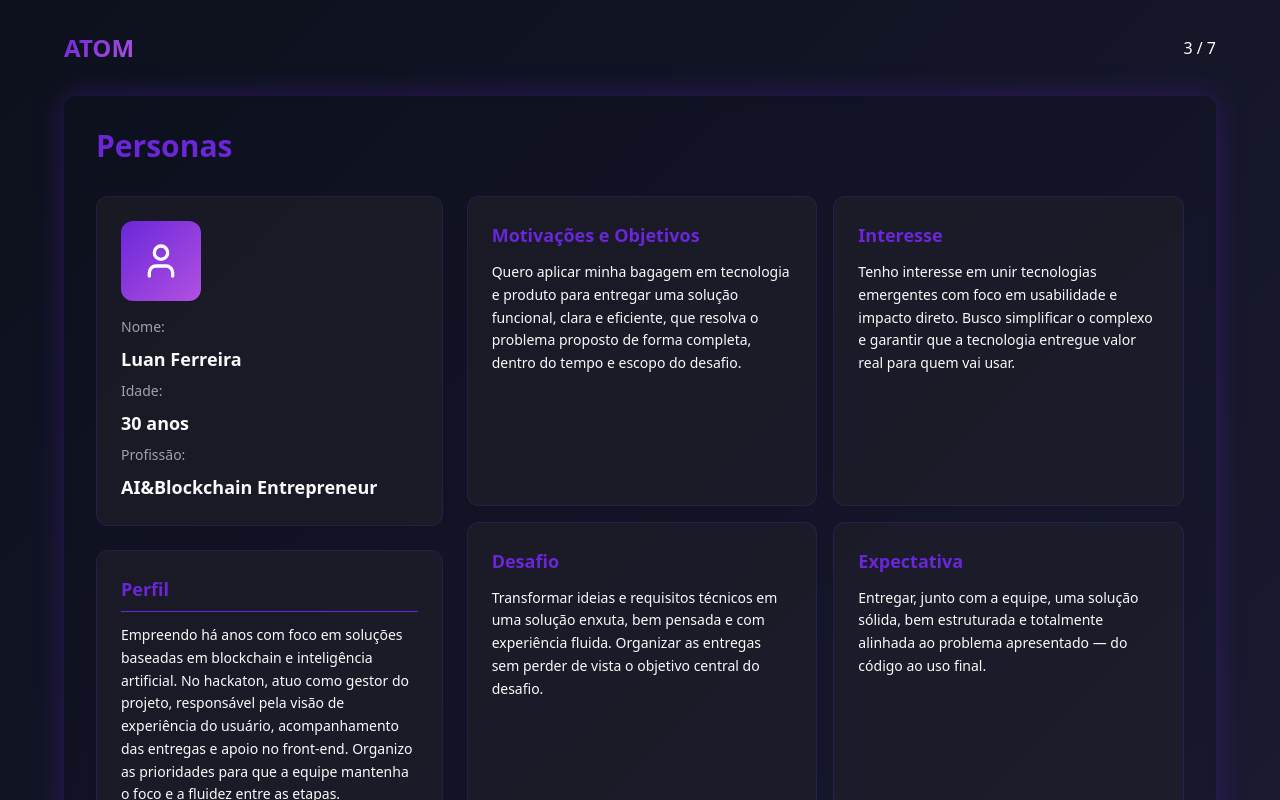
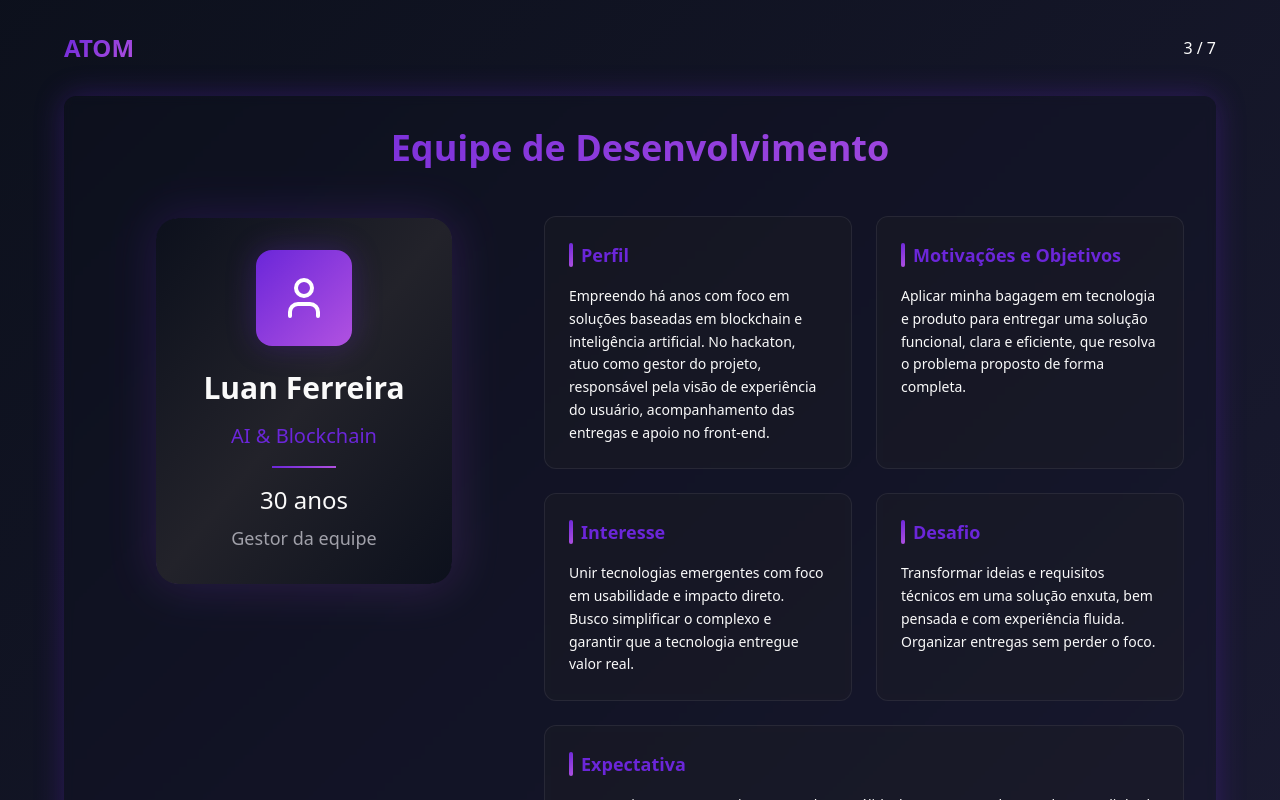
Before and after one commit to ThiagoSantosSouza/token-swap-roadmap, a React (Vite) app: page / in a window 1280 px wide. Both pictures are taken after a click on the button 620 px from the left and 790 px from the top of the page. Shown: the top 800 px of the page. Built offline with nearby package versions, Linux system fonts and the light colour scheme.

Commit message:
Refactor: Improve PersonasSlide design
Improved the design of the PersonasSlide, incorporating the provided card image as inspiration. Enhanced the layout, fonts, and overall design for a cleaner aesthetic.

```diff
--- a/src/components/Presentation.tsx
+++ b/src/components/Presentation.tsx
@@ -78,84 +78,111 @@ const ProblemSlide = () => (
 
 const PersonasSlide = () => (
   <div className="space-y-8">
-    <h2 className="text-3xl font-bold text-left mb-8 text-primary">Personas</h2>
+    <h2 className="text-4xl font-bold text-center mb-12 bg-gradient-accent bg-clip-text text-transparent">
+      Equipe de Desenvolvimento
+    </h2>
 
-    <div className="grid grid-cols-3 gap-6 h-full">
-      {/* Main Profile Section */}
-      <div className="col-span-1 space-y-6">
-        <Card className="p-6 bg-card/50 border-primary/20">
-          <div className="space-y-4">
-            <div className="w-20 h-20 bg-gradient-accent rounded-lg flex items-center justify-center mb-4">
-              <User className="w-10 h-10 text-white" />
-            </div>
-            <div className="space-y-2">
-              <div className="text-sm text-muted-foreground">Nome:</div>
-              <div className="text-lg font-semibold text-foreground">Luan Ferreira</div>
+    <div className="grid grid-cols-5 gap-8 h-full">
+      {/* Main Profile Card - Inspired by the uploaded design */}
+      <div className="col-span-2 flex justify-center items-start">
+        <div className="relative">
+          {/* Glow effect background */}
+          <div className="absolute inset-0 bg-gradient-accent opacity-20 blur-xl rounded-3xl"></div>
 
-              <div className="text-sm text-muted-foreground">Idade:</div>
-              <div className="text-lg font-semibold text-foreground">30 anos</div>
+          {/* Main card with neon border effect */}
+          <div className="relative bg-gradient-to-br from-background via-card to-background border-2 border-transparent bg-clip-padding rounded-3xl p-8 text-center min-w-[300px]">
+            {/* Neon border overlay */}
+            <div className="absolute inset-0 rounded-3xl bg-gradient-accent opacity-50 -z-10"></div>
+            <div className="absolute inset-[2px] rounded-3xl bg-gradient-to-br from-background via-card to-background"></div>
 
-              <div className="text-sm text-muted-foreground">Profissão:</div>
-              <div className="text-lg font-semibold text-foreground">AI&Blockchain Entrepreneur</div>
+            {/* Content */}
+            <div className="relative z-10 space-y-6">
+              {/* Icon with phoenix/wings effect */}
+              <div className="w-24 h-24 mx-auto bg-gradient-accent rounded-2xl flex items-center justify-center shadow-glow">
+                <User className="w-12 h-12 text-white" />
+              </div>
+
+              <div className="space-y-4">
+                <h3 className="text-3xl font-bold text-foreground">Luan Ferreira</h3>
+                <p className="text-xl text-primary font-medium">AI & Blockchain</p>
+                <div className="w-16 h-0.5 bg-gradient-accent mx-auto"></div>
+                <div className="space-y-2">
+                  <p className="text-2xl font-light text-foreground">30 anos</p>
+                  <p className="text-lg text-muted-foreground">Gestor da equipe</p>
+                </div>
+              </div>
             </div>
           </div>
-        </Card>
+        </div>
+      </div>
 
-        <Card className="p-6 bg-card/50 border-primary/20">
-          <div className="space-y-3">
-            <h4 className="text-lg font-semibold text-primary border-b border-primary pb-2">Perfil</h4>
+      {/* Info Cards Grid - Clean contrast design */}
+      <div className="col-span-3 grid grid-cols-2 gap-6">
+        <div className="bg-card/30 backdrop-blur-sm border border-border/50 rounded-xl p-6 hover:bg-card/50 transition-all duration-300">
+          <div className="space-y-4">
+            <div className="flex items-center space-x-2">
+              <div className="w-1 h-6 bg-gradient-accent rounded-full"></div>
+              <h4 className="text-lg font-semibold text-primary">Perfil</h4>
+            </div>
             <p className="text-sm text-card-foreground leading-relaxed">
               Empreendo há anos com foco em soluções baseadas em blockchain e inteligência artificial.
               No hackaton, atuo como gestor do projeto, responsável pela visão de experiência do usuário,
-              acompanhamento das entregas e apoio no front-end. Organizo as prioridades para que a equipe
-              mantenha o foco e a fluidez entre as etapas.
+              acompanhamento das entregas e apoio no front-end.
             </p>
           </div>
-        </Card>
-      </div>
+        </div>
 
-      {/* Info Cards Grid */}
-      <div className="col-span-2 grid grid-cols-2 gap-4">
-        <Card className="p-6 bg-card/50 border-primary/20">
-          <div className="space-y-3">
-            <h4 className="text-lg font-semibold text-primary">Motivações e Objetivos</h4>
+        <div className="bg-card/30 backdrop-blur-sm border border-border/50 rounded-xl p-6 hover:bg-card/50 transition-all duration-300">
+          <div className="space-y-4">
+            <div className="flex items-center space-x-2">
+              <div className="w-1 h-6 bg-gradient-accent rounded-full"></div>
+              <h4 className="text-lg font-semibold text-primary">Motivações e Objetivos</h4>
+            </div>
             <p className="text-sm text-card-foreground leading-relaxed">
-              Quero aplicar minha bagagem em tecnologia e produto para entregar uma solução funcional,
-              clara e eficiente, que resolva o problema proposto de forma completa, dentro do tempo e
-              escopo do desafio.
+              Aplicar minha bagagem em tecnologia e produto para entregar uma solução funcional,
+              clara e eficiente, que resolva o problema proposto de forma completa.
             </p>
           </div>
-        </Card>
+        </div>
 
-        <Card className="p-6 bg-card/50 border-primary/20">
-          <div className="space-y-3">
-            <h4 className="text-lg font-semibold text-primary">Interesse</h4>
+        <div className="bg-card/30 backdrop-blur-sm border border-border/50 rounded-xl p-6 hover:bg-card/50 transition-all duration-300">
+          <div className="space-y-4">
+            <div className="flex items-center space-x-2">
+              <div className="w-1 h-6 bg-gradient-accent rounded-full"></div>
+              <h4 className="text-lg font-semibold text-primary">Interesse</h4>
+            </div>
             <p className="text-sm text-card-foreground leading-relaxed">
-              Tenho interesse em unir tecnologias emergentes com foco em usabilidade e impacto direto.
-              Busco simplificar o complexo e garantir que a tecnologia entregue valor real para quem vai usar.
+              Unir tecnologias emergentes com foco em usabilidade e impacto direto.
+              Busco simplificar o complexo e garantir que a tecnologia entregue valor real.
             </p>
           </div>
-        </Card>
+        </div>
 
-        <Card className="p-6 bg-card/50 border-primary/20">
-          <div className="space-y-3">
-            <h4 className="text-lg font-semibold text-primary">Desafio</h4>
+        <div className="bg-card/30 backdrop-blur-sm border border-border/50 rounded-xl p-6 hover:bg-card/50 transition-all duration-300">
+          <div className="space-y-4">
+            <div className="flex items-center space-x-2">
+              <div className="w-1 h-6 bg-gradient-accent rounded-full"></div>
+              <h4 className="text-lg font-semibold text-primary">Desafio</h4>
+            </div>
             <p className="text-sm text-card-foreground leading-relaxed">
-              Transformar ideias e requisitos técnicos em uma solução enxuta, bem pensada e com experiência
-              fluida. Organizar as entregas sem perder de vista o objetivo central do desafio.
+              Transformar ideias e requisitos técnicos em uma solução enxuta, bem pensada
+              e com experiência fluida. Organizar entregas sem perder o foco.
             </p>
           </div>
-        </Card>
+        </div>
 
-        <Card className="p-6 bg-card/50 border-primary/20">
-          <div className="space-y-3">
-            <h4 className="text-lg font-semibold text-primary">Expectativa</h4>
+        <div className="col-span-2 bg-card/30 backdrop-blur-sm border border-border/50 rounded-xl p-6 hover:bg-card/50 transition-all duration-300">
+          <div className="space-y-4">
+            <div className="flex items-center space-x-2">
+              <div className="w-1 h-6 bg-gradient-accent rounded-full"></div>
+              <h4 className="text-lg font-semibold text-primary">Expectativa</h4>
+            </div>
             <p className="text-sm text-card-foreground leading-relaxed">
               Entregar, junto com a equipe, uma solução sólida, bem estruturada e totalmente alinhada ao
               problema apresentado — do código ao uso final.
             </p>
           </div>
-        </Card>
+        </div>
       </div>
     </div>
   </div>
```
